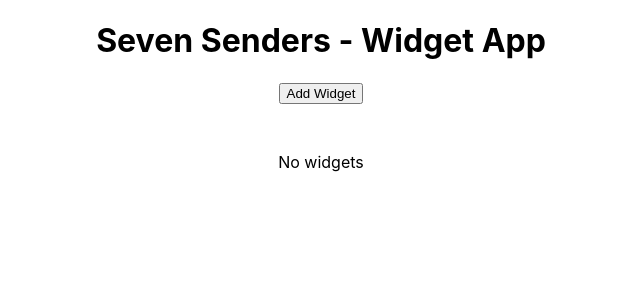
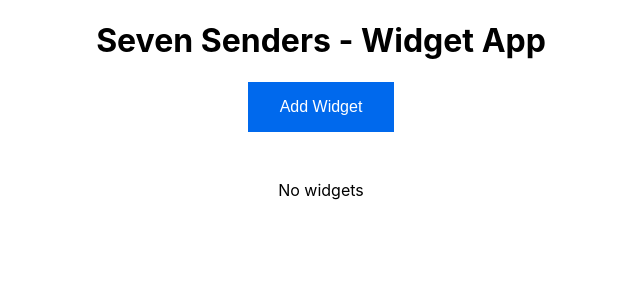
Before and after one commit to guidosantillan01/seven-senders-code-challenge, a React (Create React App) app: page / in a window 1280 px wide. Shown: the top 300 px of the page, without its empty margins (319-959 px from the left). Built offline with nearby package versions, Linux system fonts and the light colour scheme.

Commit message:
Add more styles

```diff
--- a/src/components/AddButton.js
+++ b/src/components/AddButton.js
@@ -1,10 +1,12 @@
 import React from 'react';
-import { BrowserRouter as Router, Switch, Route, Link } from 'react-router-dom';
+import { BrowserRouter as Link } from 'react-router-dom';
+
+import style from './Button.module.scss';
 
 const AddButton = () => {
   return (
     <Link to="/create-widget">
-      <button>Add Widget</button>
+      <button className={style.add}>Add Widget</button>
     </Link>
   );
 };
--- /dev/null
+++ b/src/components/Button.module.scss
@@ -0,0 +1,42 @@
+.delete {
+  display: inline-block;
+  border: none;
+  padding: 0.5rem 1rem;
+  margin: 0;
+  text-decoration: none;
+  font-family: sans-serif;
+  font-size: 1rem;
+  cursor: pointer;
+  text-align: center;
+  transition: background 250ms ease-in-out, transform 150ms ease;
+  -webkit-appearance: none;
+  -moz-appearance: none;
+
+  background-color: #bbb;
+  color: #333;
+
+  &:hover {
+    background: #999;
+  }
+}
+
+.add {
+  display: inline-block;
+  border: none;
+  padding: 1rem 2rem;
+  margin: 0;
+  text-decoration: none;
+  background: #0069ed;
+  color: #ffffff;
+  font-family: sans-serif;
+  font-size: 1rem;
+  cursor: pointer;
+  text-align: center;
+  transition: background 250ms ease-in-out, transform 150ms ease;
+  -webkit-appearance: none;
+  -moz-appearance: none;
+
+  &:hover {
+    background: #0053ba;
+  }
+}
--- a/src/components/DeleteButton.js
+++ b/src/components/DeleteButton.js
@@ -2,6 +2,8 @@ import React from 'react';
 import { connect } from 'react-redux';
 
 import { deleteWidget } from '../actions';
+
+import style from './Button.module.scss';
 
 const DeleteButton = ({ dispatch, id }) => {
   return (
@@ -9,6 +11,7 @@ const DeleteButton = ({ dispatch, id }) => {
       onClick={() => {
         dispatch(deleteWidget(id));
       }}
+      className={style.delete}
     >
       Delete
     </button>
--- a/src/components/WidgetItem.module.scss
+++ b/src/components/WidgetItem.module.scss
@@ -3,7 +3,6 @@
   max-width: 20rem;
 
   padding: 1rem;
-  // padding-bottom: 0.75rem;
   margin-right: 2rem;
   margin-bottom: 2rem;
 
@@ -11,8 +10,8 @@
   box-shadow: 0 1rem 1rem rgba(#000, 0.15);
   transition: all 0.2s;
 
-  &:hover {
-    transform: translateY(-3px);
-    box-shadow: 0 10px 20px rgba(0, 0, 0, 0.2);
-  }
+  // &:hover {
+  //   // transform: translateY(-3px);
+  //   box-shadow: 0 10px 20px rgba(0, 0, 0, 0.2);
+  // }
 }
```
